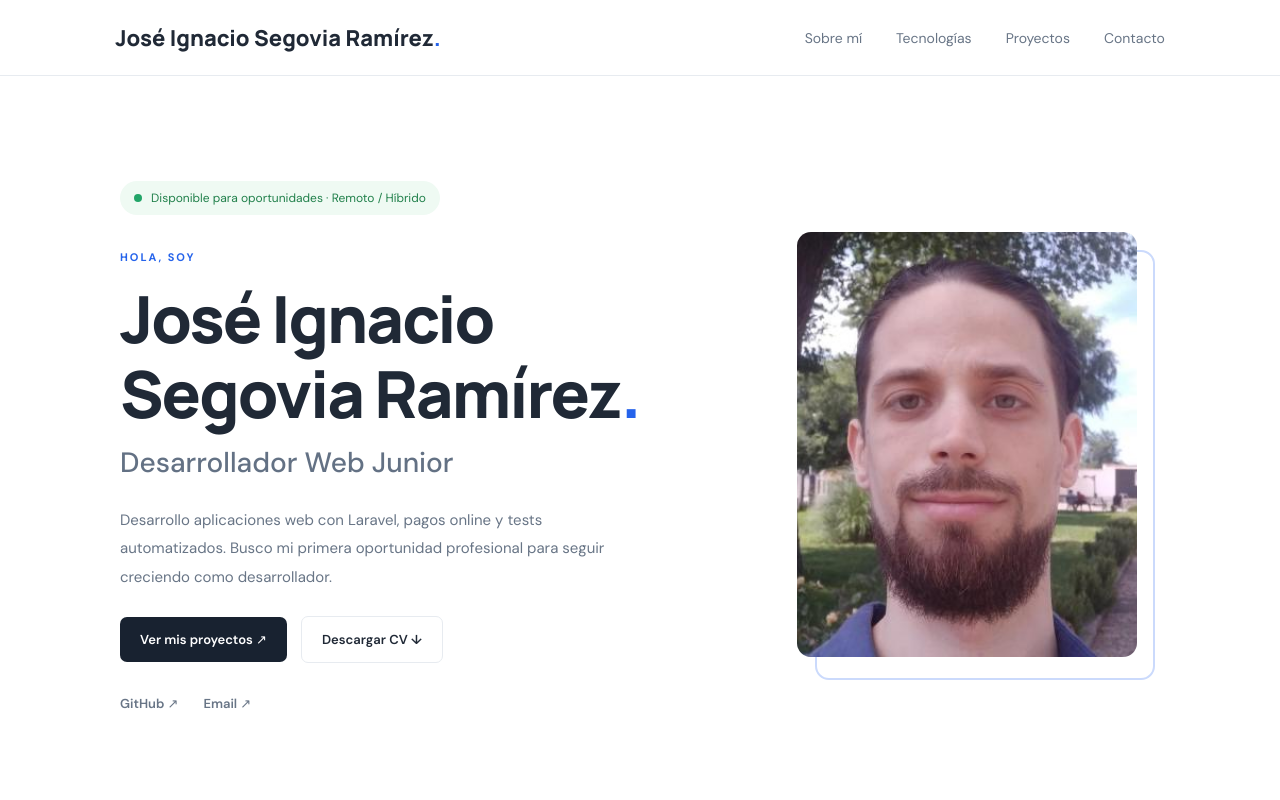
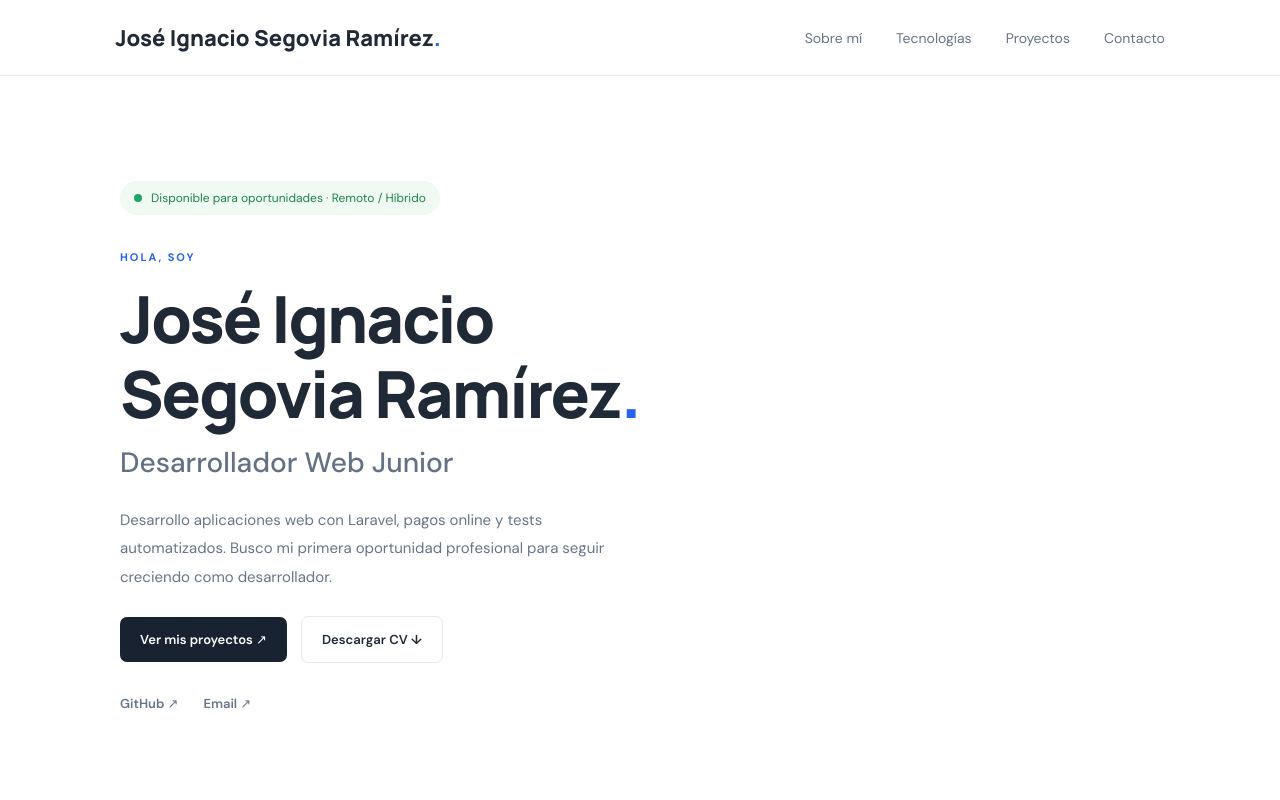
Before and after one commit to joseignaciosegovia/portfolio, a React (Vite) app: page / in a window 1280 px wide. Shown: the top 800 px of the page. Built offline with nearby package versions, Linux system fonts and the light colour scheme.

Commit message:
Quitar foto de perfil

```diff
--- a/src/App.jsx
+++ b/src/App.jsx
@@ -116,13 +116,6 @@ function Hero() {
         </div>
       </div>
 
-      <div className="hero-image">
-        <img
-          src="/images/foto-perfil.jpg"
-          alt={`Fotografía de ${profile.name}`}
-        />
-        <div className="image-decoration" />
-      </div>
     </section>
   );
 }
```
Also changed, not shown: public/images/foto-perfil.jpg (deleted).
